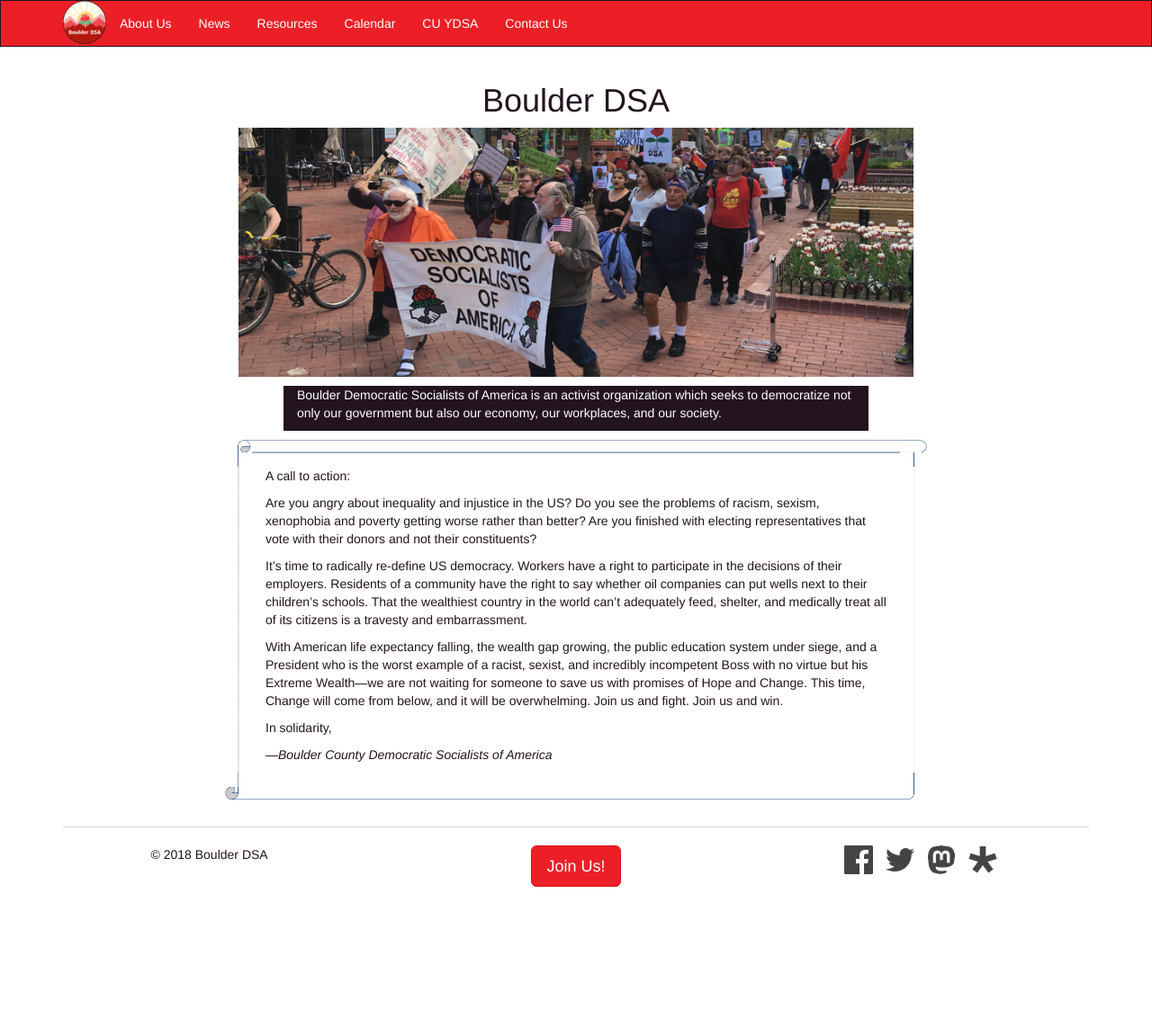
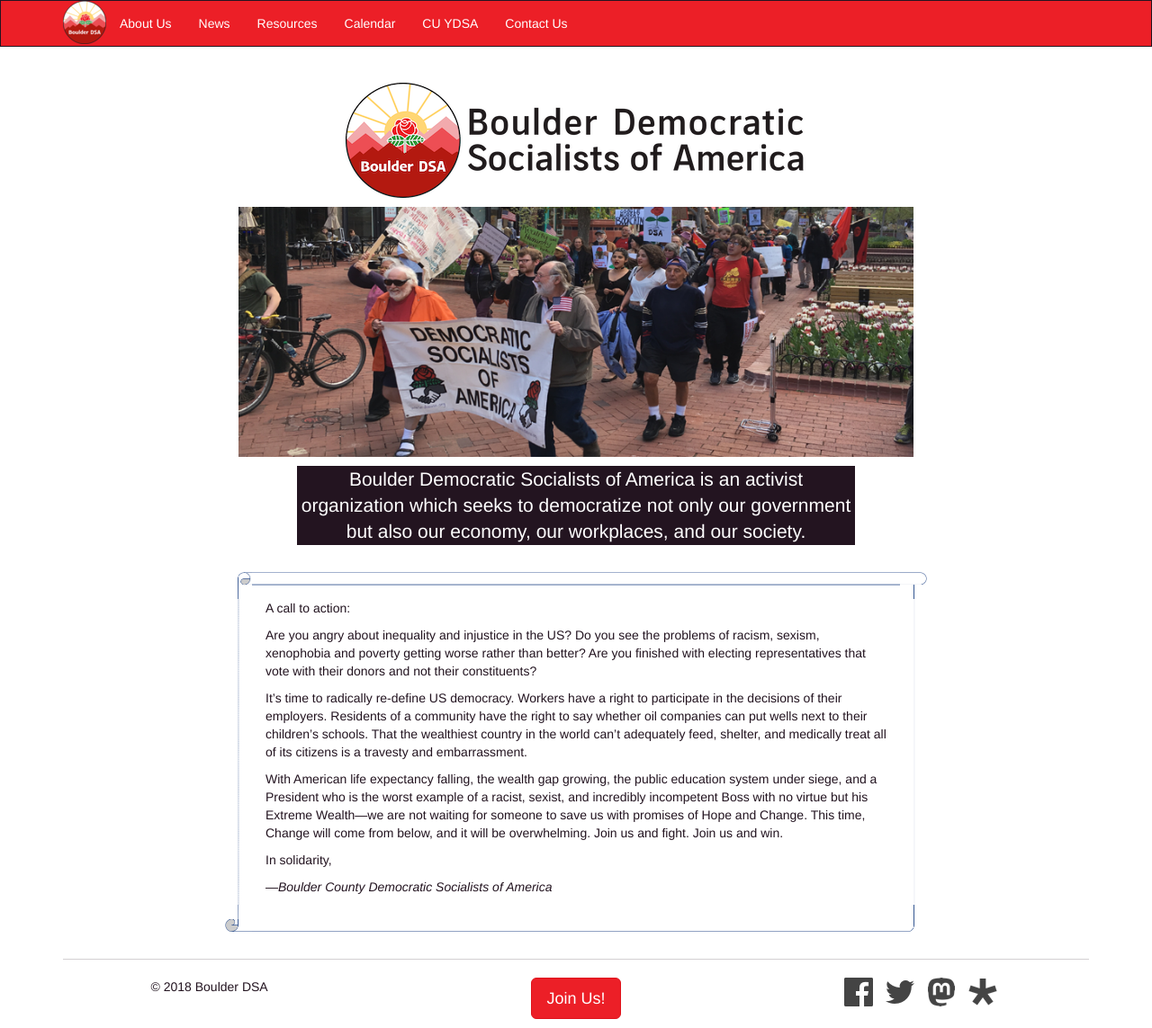
Before and after one commit to boulderdsa/boulderdsa.github.io, a Jekyll site: the page built from index.md, in a window 1280 px wide. Shown: the whole page at 90% size. Built offline with Jekyll 4.4.1, drawn with Linux system fonts in a browser that asks for light colours; before the commit the page ends 996 px from its top, so only the background shows below that.

Commit message:
Redesign of front page

```diff
--- a/_layouts/base.html
+++ b/_layouts/base.html
@@ -69,7 +69,13 @@ apple-touch-icon-sizes: [57, 72, 76, 114, 120, 144, 152, 180]
 
 <div class="row">
   <div class="col-md-10 col-md-offset-1 col-lg-8 col-lg-offset-2">
-    <h1 class=text-center>{{ page.title }}</h1>
+    <h1 class=text-center>
+      {%- if page.display-title -%}
+        {{ page.display-title }}
+      {%- else -%}
+        {{ page.title }}
+      {%- endif -%}
+    </h1>
     {{ content }}
   </div>
 </div>
--- a/index.md
+++ b/index.md
@@ -1,15 +1,18 @@
 ---
 title: Boulder DSA
+display-title: "<img src=\"/images/logos/letterhead.png\" srcset=\"/images/logos/letterhead@2x.png 2x\" alt=\"Boulder Democratic Socialists of America\" class=\"img-responsive center-block\">"
 ---
 
 ![Boulder DSA marching on Pearl Street](/images/DSA_march.png){:.img-responsive .center-block width="100%"}
 
 <div markdown="1" class="row">
-<div markdown="1" class="col-md-10 col-md-offset-1 bg-black">
+<div markdown="1" class="col-md-10 col-md-offset-1">
 
+{: .bg-black .text-center .lead }
 Boulder Democratic Socialists of America is an activist organization which seeks to democratize not only our government but also our economy, our workplaces, and our society.
 
 </div>
+
 <div markdown="1" class="col-md-12 scroll">
 
 A call to action:
```
Also changed, not shown: images/logos/letterhead.png (added), images/logos/letterhead@2x.png (added).
